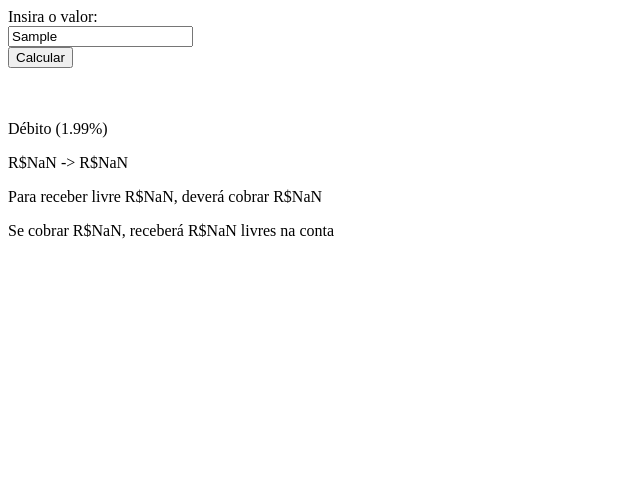
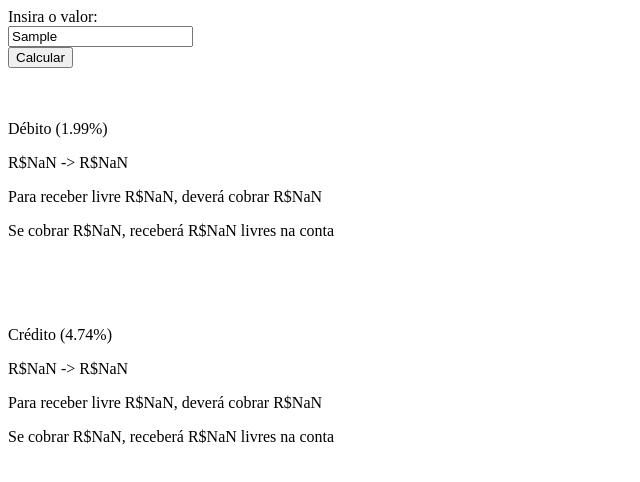
Before and after one commit to igor972/mp-tools, a plain HTML site: page index.html in a window 1280 px wide. Both pictures are taken after typing "Sample" into the empty fields and a click on the button "Calcular". Shown: the whole page, without its empty margins (0-640 px from the left). Drawn offline with Linux system fonts and the light colour scheme.

Commit message:
add draw credit now

```diff
--- a/index.html
+++ b/index.html
@@ -26,6 +26,16 @@
           <p>Para receber livre R$ 300,00, deverá cobrar <b>R$305,97</b></p>
           <p>Se cobrar R$300,00, receberá <b>R$294,03</b> livres na conta</p> -->
         </div>
+        <br/>
+        <br/>
+        <br/>
+        <div id="price_sandbox_credit">
+<!--      <p>Crédito (4.74%)</p>
+          <p>R$200,00 -> R$9,48</p>
+          <p>Para receber livre R$ 200,00, deverá cobrar <b>R$209,48</b></p>
+          <p>Se cobrar R$200,00, receberá <b>R$190,52</b> livres na conta</p> -->
+        </div>
+
 
     </body>
 
@@ -72,7 +82,8 @@
         22.93
       ];
 
-      var price_sandbox = document.getElementById("price_sandbox");
+      var price_sandbox_debit = document.getElementById("price_sandbox_debit");
+      var price_sandbox_credit = document.getElementById("price_sandbox_credit");
 
       function calculate() {
         var charged = parseInt(document.getElementById("charge_value").value);
@@ -117,8 +128,10 @@
 
         // receber livre ex: 100, devera cobrar 100 + tarifa (100 + 5.31% + % das parcelas)
 
+        clear_price_sandboxes();
 
         mount_debit(charged);
+        mount_credit(charged);
 
 
 
@@ -138,7 +151,6 @@
 
 
       function mount_debit(charged) {
-        clear_price_sandboxes();
 
         // monta primeira linha: <p>Débito (1.99%)</p>
         var line_1_paragraph_charge_type = document.createElement("P");
@@ -170,9 +182,42 @@
 
       }
 
+      function mount_credit(charged) {
+
+        // monta primeira linha: <p>Crédito (4.74%)</p>
+        var line_1_paragraph_charge_type = document.createElement("P");
+        var text_charge_type = document.createTextNode("Crédito (" + credit_now + "%)" );
+        line_1_paragraph_charge_type.appendChild(text_charge_type);
+        price_sandbox_credit.appendChild(line_1_paragraph_charge_type);
+
+        // monta segunda linha: <p>R$200,00 -> R$9,48</p>
+        var line_2_charge_and_fee = document.createElement("P");
+        var credit_percentage = get_percentage(charged, credit_now);
+        var text_charge_and_fee = document.createTextNode("R$" + charged + " -> " + "R$" + credit_percentage);
+        line_2_charge_and_fee.appendChild(text_charge_and_fee);
+        price_sandbox_credit.appendChild(line_2_charge_and_fee);
+
+        // monta terceira linha: <p>Para receber livre R$ 200,00, deverá cobrar <b>R$209,48</b></p>
+        var line_3_receive_without_fee = document.createElement("P");
+        var credit_now_plus_percentage = get_price_plus_percentage(charged, credit_now);
+        var text_charge_plus_fee = document.createTextNode("Para receber livre R$"+ charged+ ", deverá cobrar R$"+ credit_now_plus_percentage);
+        line_3_receive_without_fee.appendChild(text_charge_plus_fee);
+        price_sandbox_credit.appendChild(line_3_receive_without_fee);
+
+
+        // monta quarta linha: <p>Se cobrar R$200,00, receberá <b>R$190,52</b> livres na conta</p>
+        var line_4_receive_with_fee = document.createElement("P");
+        var credit_now_minus_percentage = get_price_minus_percentage(charged, credit_now);
+        var text_charge_minus_fee = document.createTextNode("Se cobrar R$"+ charged+ ", receberá R$"+ credit_now_minus_percentage + " livres na conta");
+        line_4_receive_with_fee.appendChild(text_charge_minus_fee);
+        price_sandbox_credit.appendChild(line_4_receive_with_fee);
+
+      }
+
 
       function clear_price_sandboxes() {
         price_sandbox_debit.innerHTML = '';
+        price_sandbox_credit.innerHTML = '';
       }
 
     </script>
```
